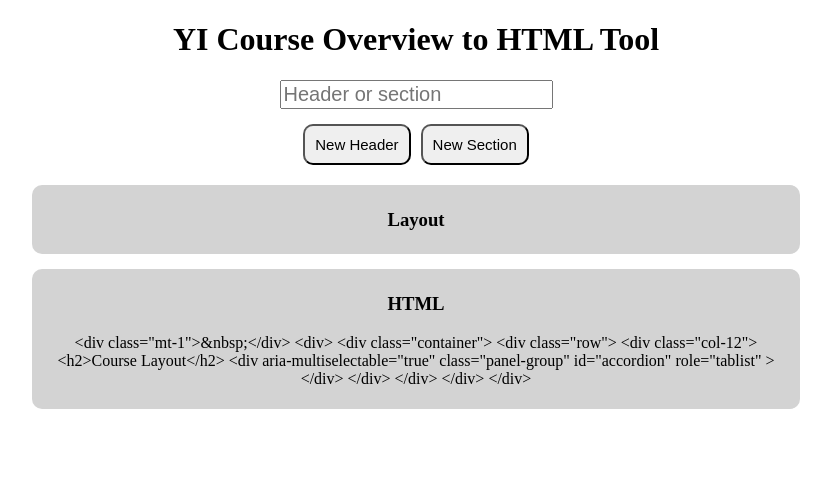
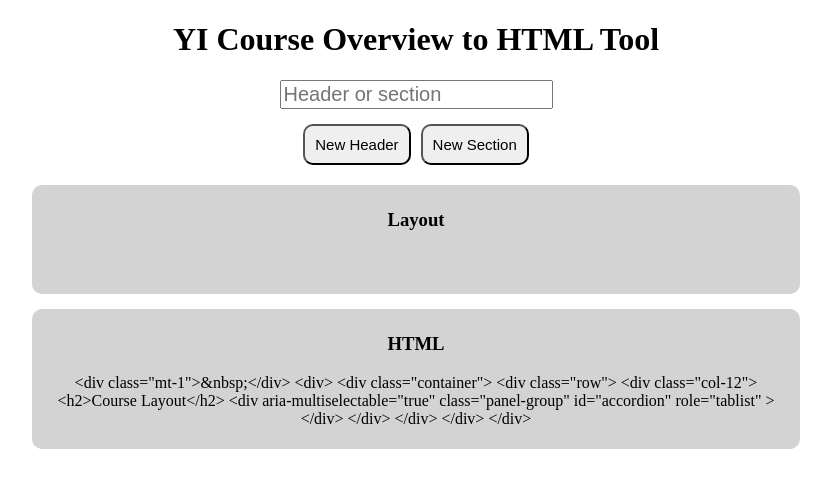
Before and after one commit to Bruce773/yi-course-overview-to-html-tool, a React app: page / in a window 1280 px wide. Shown: the top 488 px of the page, without its empty margins (224-1055 px from the left). Built offline with nearby package versions, Linux system fonts and the light colour scheme.

Commit message:
improves layout panel to scroll after certain height is met

```diff
--- a/src/app.jsx
+++ b/src/app.jsx
@@ -100,7 +100,11 @@ class App extends React.Component {
           }}
         >
           <h3>Layout</h3>
-          {this.state.items.map((item) => item)}
+          <div
+            style={{ minHeight: '40px', maxHeight: '200px', overflowY: 'auto' }}
+          >
+            {this.state.items.map((item) => item)}
+          </div>
         </div>
         <div
           style={{
```
Also changed, not shown: 1 other file (tests, documents, lock files or other folders).
